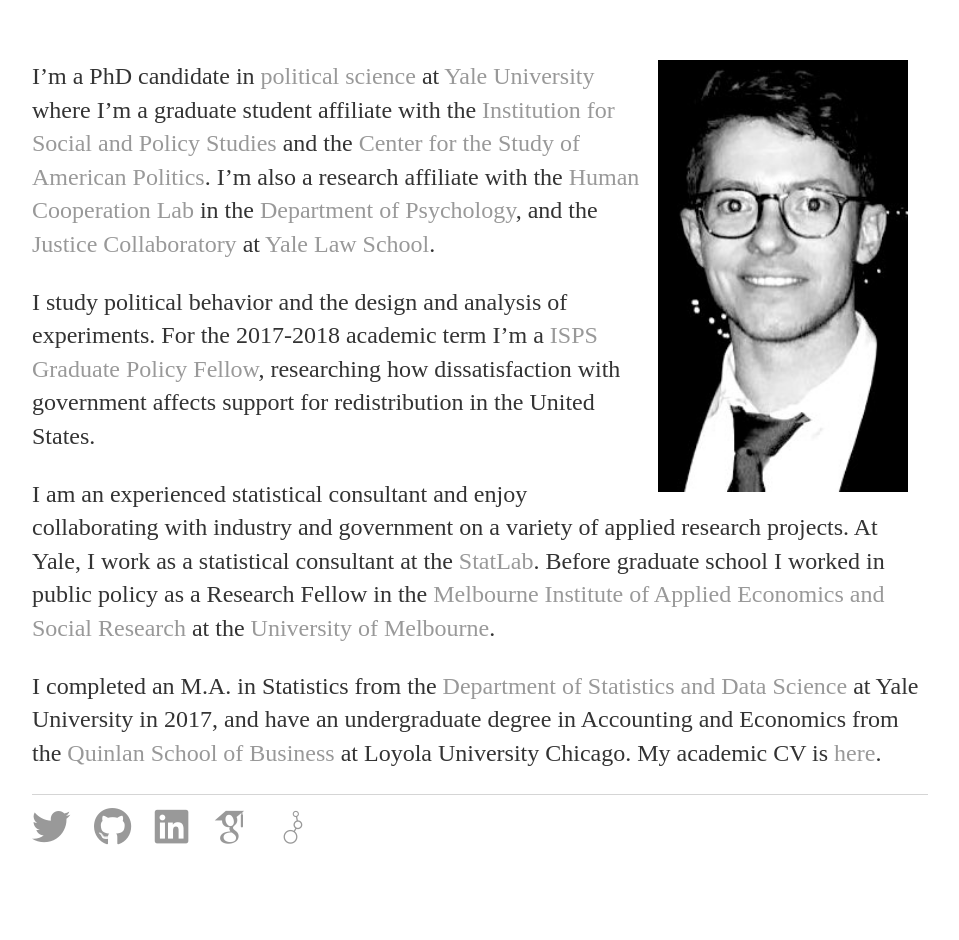
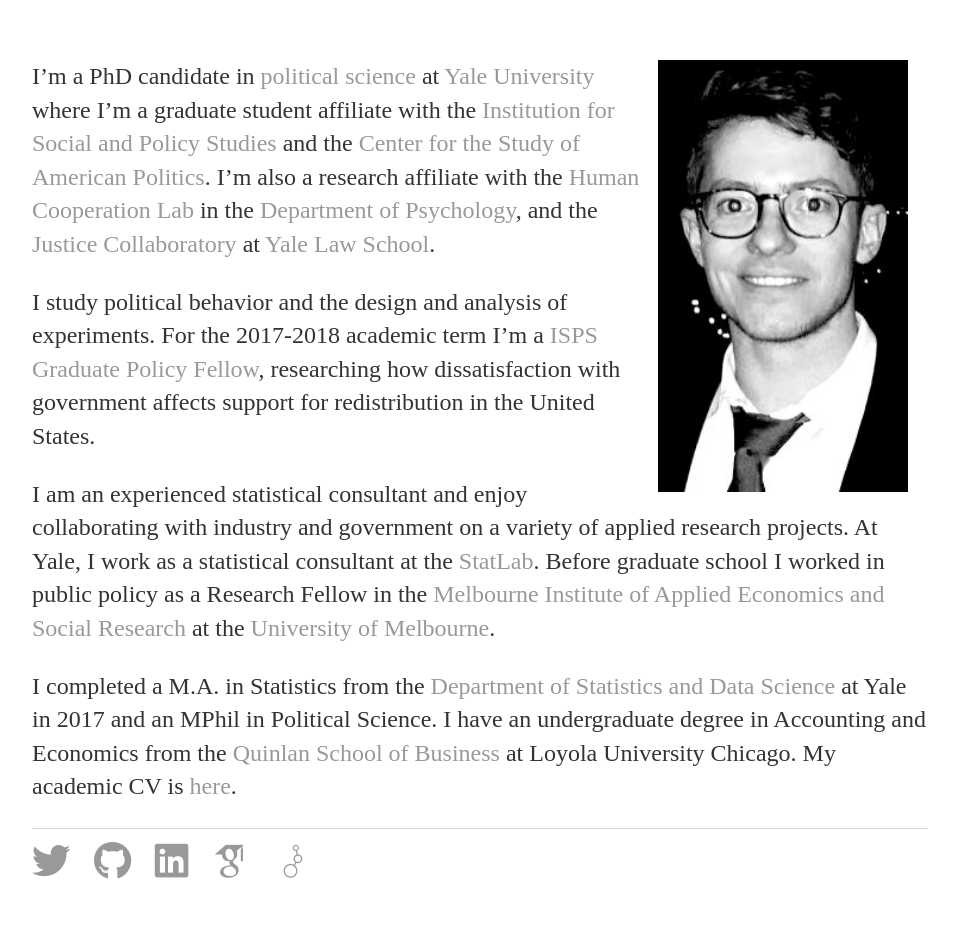
Before and after one commit to kylepeyton/kylepeyton.github.io, a Jekyll site: the page built from index.markdown, in a window 1280 px wide. Shown: the whole page, without its empty margins (160-1119 px from the left). Built offline with Jekyll 4.4.1, drawn with Linux system fonts in a browser that asks for light colours; nearby versions of some CDN libraries; some web fonts are replaced; before the commit the page ends 906 px from its top, so only the background shows below that.

Commit message:
Update index.markdown

```diff
--- a/index.markdown
+++ b/index.markdown
@@ -15,4 +15,4 @@
 
 I am an experienced statistical consultant and enjoy collaborating with industry and government on a variety of applied research projects. At Yale, I work as a statistical consultant at the [StatLab](http://statlab.stat.yale.edu/). Before graduate school I worked in public policy as a Research Fellow in the [Melbourne Institute of Applied Economics and Social Research](http://melbourneinstitute.unimelb.edu.au/) at the [University of Melbourne](http://www.unimelb.edu.au/).
 
-I completed an M.A. in Statistics from the [Department of Statistics and Data Science](http://statistics.yale.edu/) at Yale University in 2017, and have an undergraduate degree in Accounting and Economics from the [Quinlan School of Business](https://www.luc.edu/quinlan/index.shtml) at Loyola University Chicago. My academic CV is [here](https://kylepeyton.github.io/assets/Peyton_Kyle_CV.pdf).
+I completed a M.A. in Statistics from the [Department of Statistics and Data Science](http://statistics.yale.edu/) at Yale in 2017 and an MPhil in Political Science. I have an undergraduate degree in Accounting and Economics from the [Quinlan School of Business](https://www.luc.edu/quinlan/index.shtml) at Loyola University Chicago. My academic CV is [here](https://kylepeyton.github.io/assets/Peyton_Kyle_CV.pdf).
```
